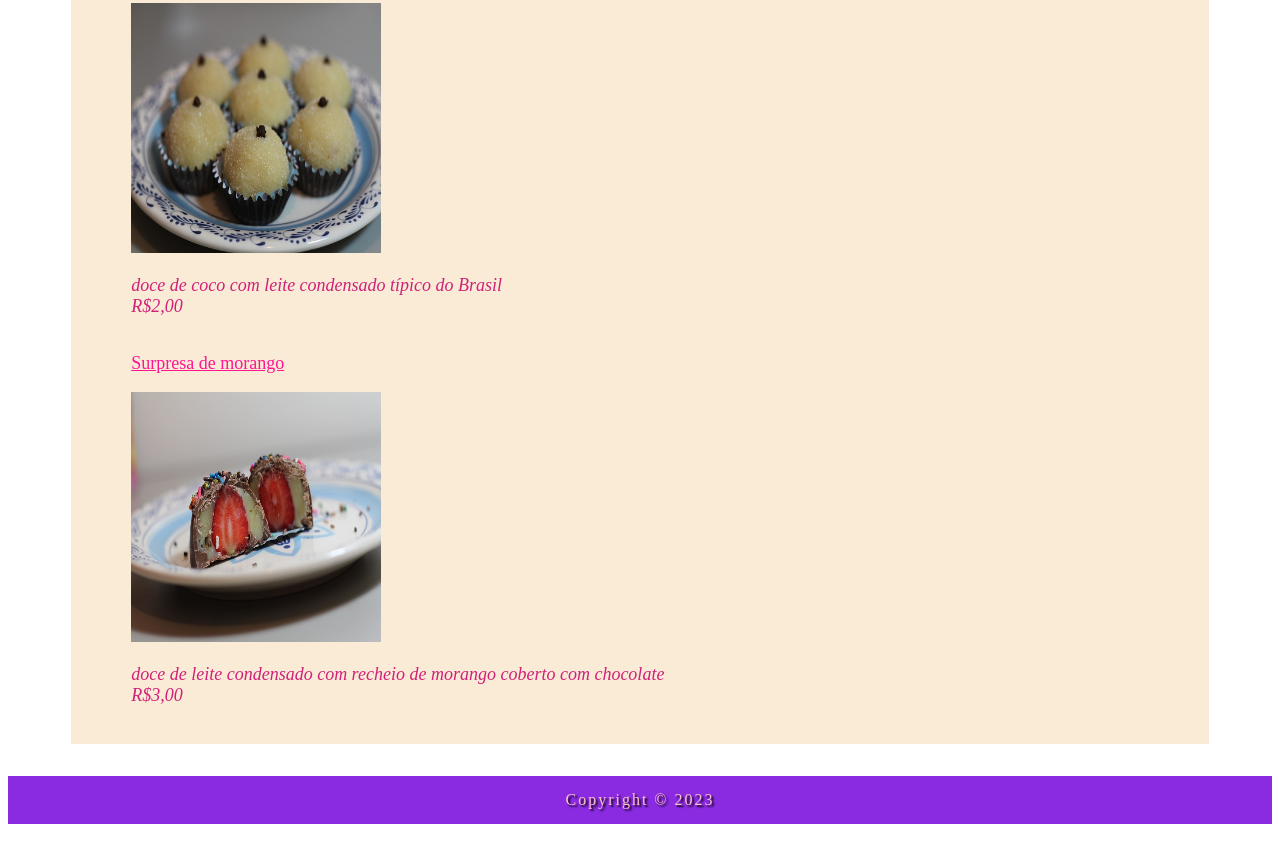
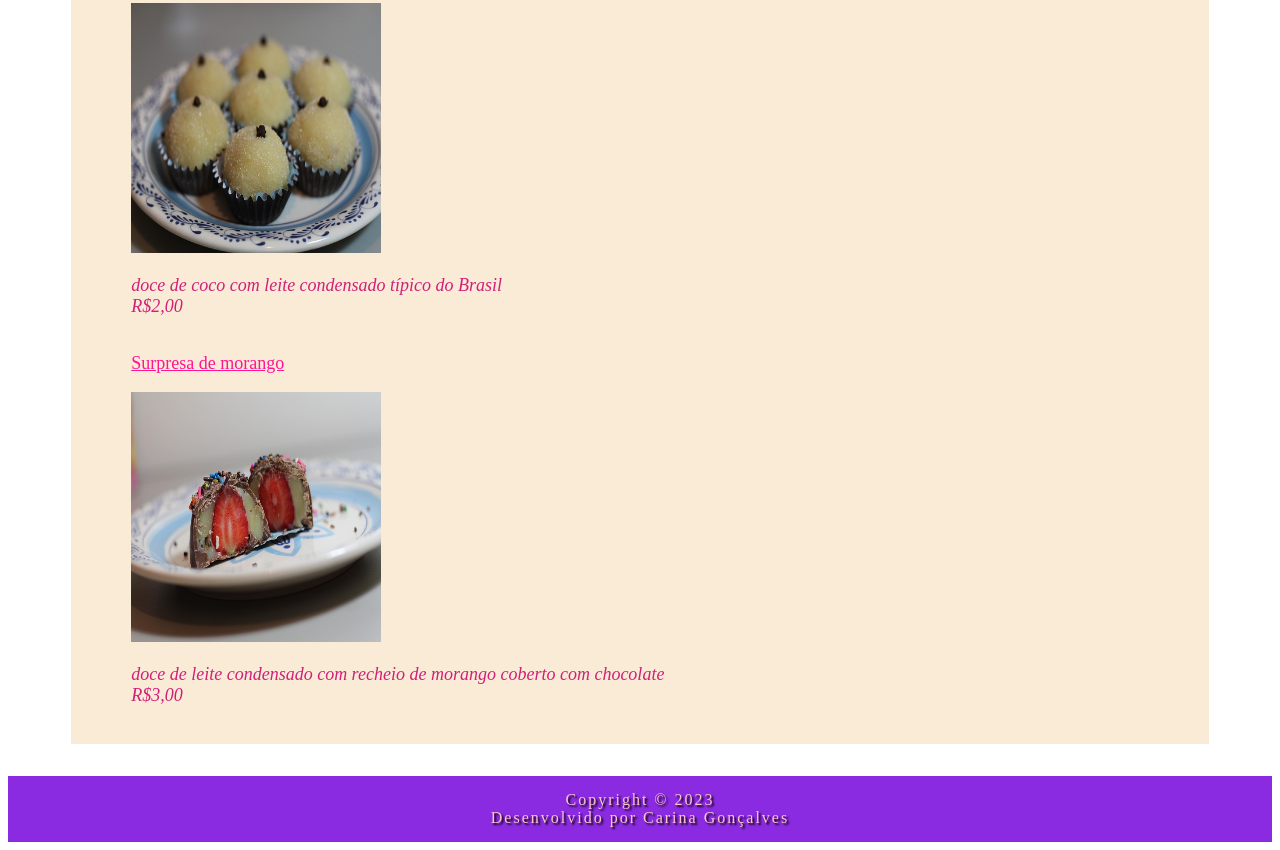
Before and after one commit to carinacgoncalvez/cardapio, a plain HTML site: page index.html in a window 1280 px wide. Shown: the part 2995-3845 px from the top of the page. Drawn offline with Linux system fonts and the light colour scheme.

Commit message:
Update index.html
inseri o Desenvolvido por

```diff
--- a/index.html
+++ b/index.html
@@ -125,6 +125,8 @@ R$5,00</p>
 
 <footer class="rodape">
 Copyright &copy; 2023
+    <br>
+Desenvolvido por Carina Gonçalves
 </footer>
 </body>
 
```
